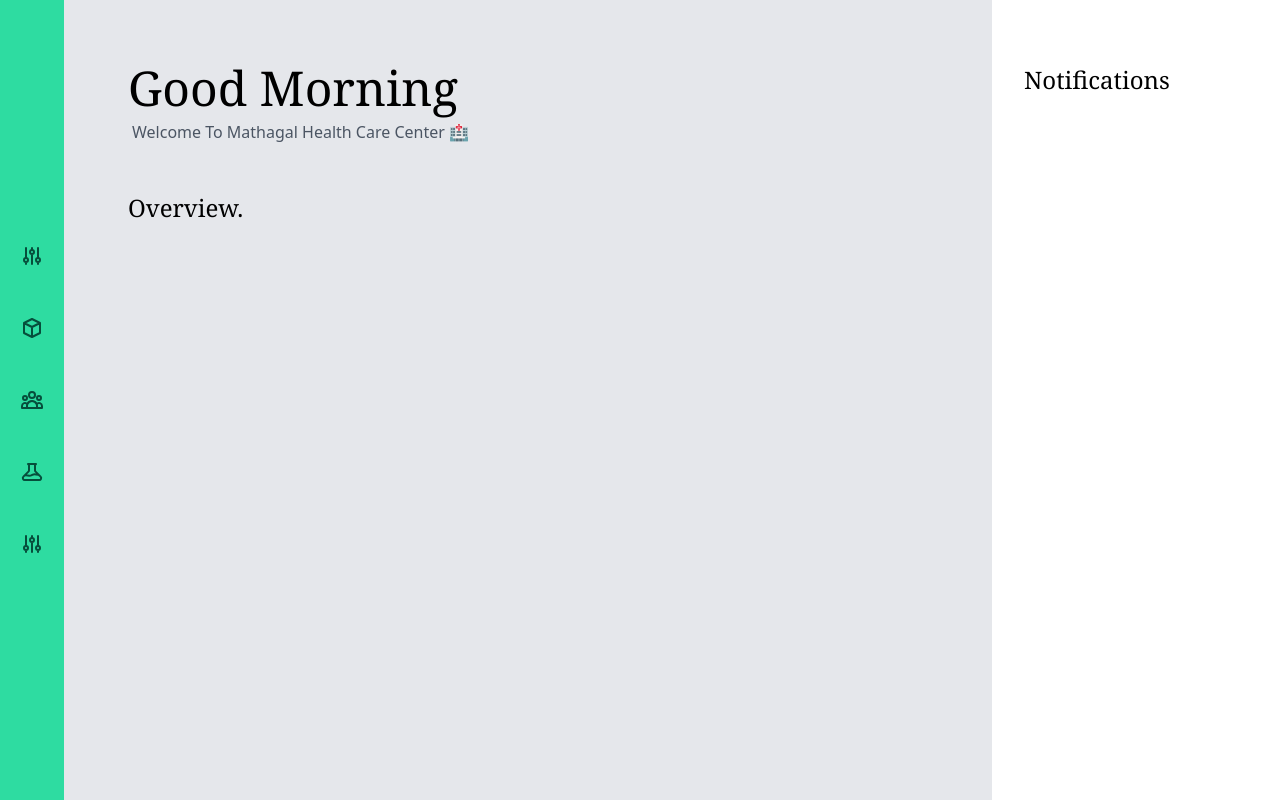
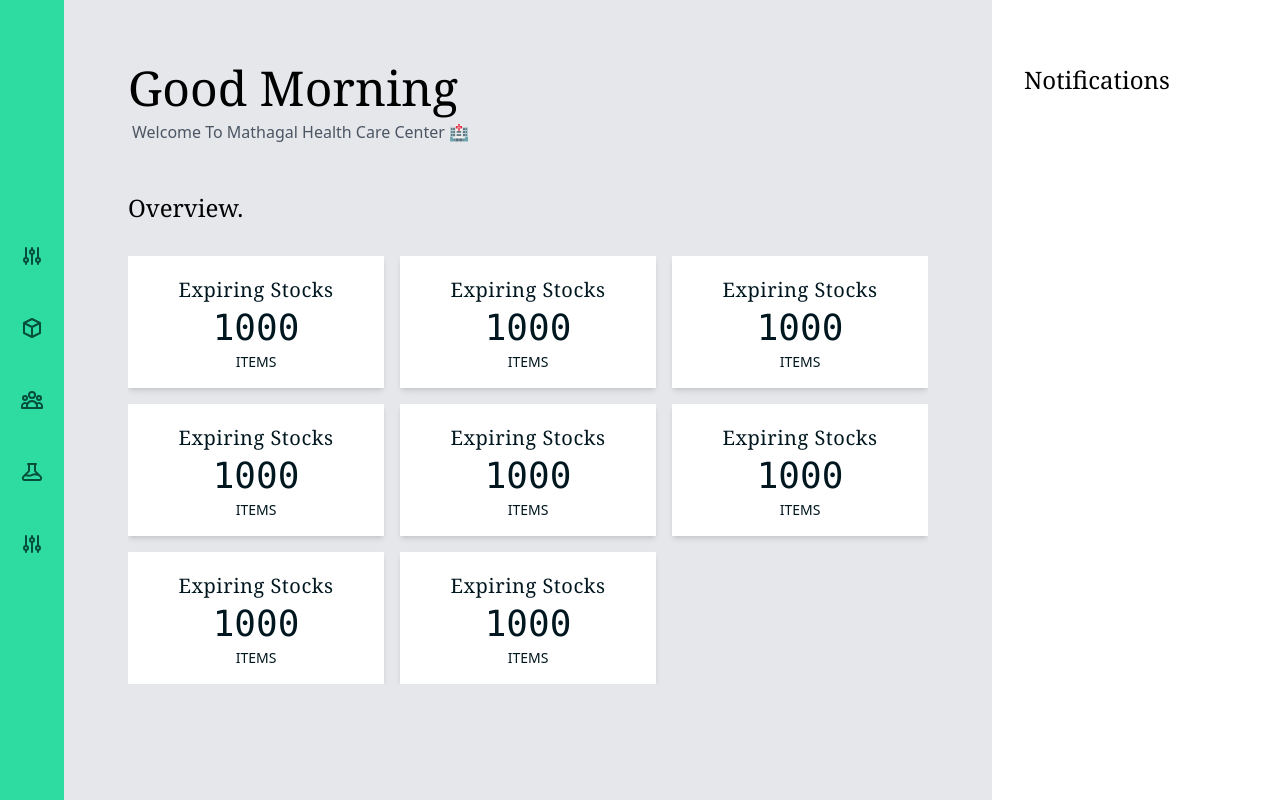
Before and after one commit to BirnadinErick/mhcc, a SvelteKit app: page / in a window 1280 px wide. Built offline with nearby package versions, Linux system fonts and the light colour scheme; a web font is replaced by a local one.

Commit message:
add Overview items DRAFT

```diff
--- a/src/routes/+page.svelte
+++ b/src/routes/+page.svelte
@@ -1,3 +1,23 @@
-<div class="flex justify-between my-4">
+<script lang="ts">
+	let ks = [1,2,3,4,5,6,7,8]
+</script>
+
+<svelte:head>
+	<title>Overview | MHCC</title>
+</svelte:head>
+
+<div class="my-4">
 	<h2 class="py-4 text-2xl font-serif">Overview.</h2>
 </div>
+
+<div class="w-auto overflow-clip grid grid-cols-3 grid-rows-3 gap-4 select-none cursor-default">
+
+{#each ks as k}
+	<div class="bg-white text-indigo p-4 shadow-md hover:shadow-xl transition-shadow ease-in-out text-center">
+		<p class="mt-1 font-serif text-xl tracking-wide">Expiring Stocks</p>
+		<p class="mt-1 font-mono text-4xl">1000</p>
+		<p class="mt-1 font-sans text-sm uppercase">items</p>
+	</div>
+{/each}
+
+</div>
```
